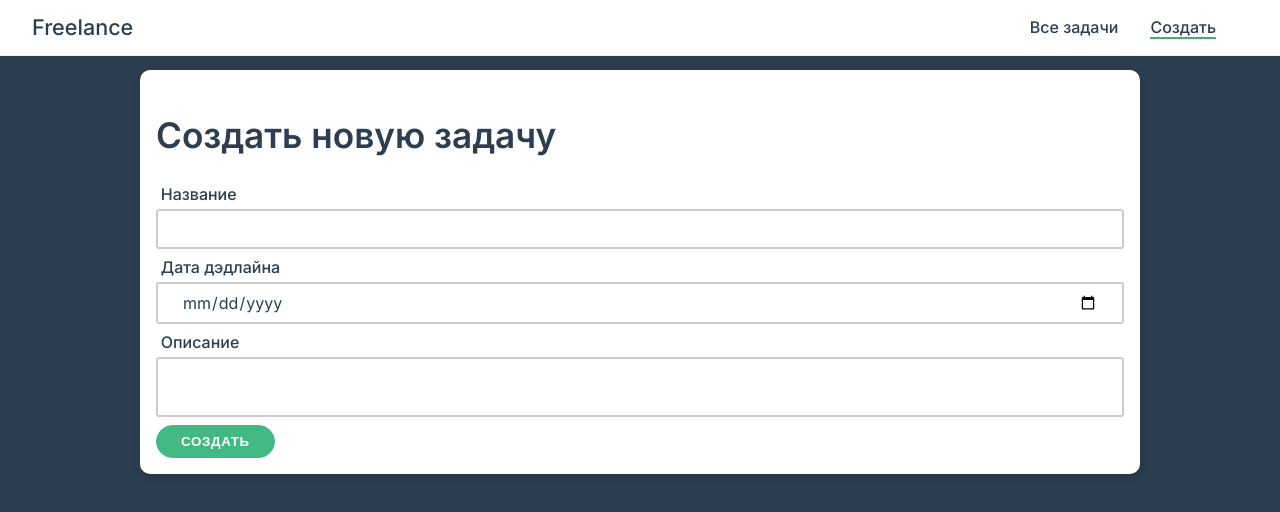
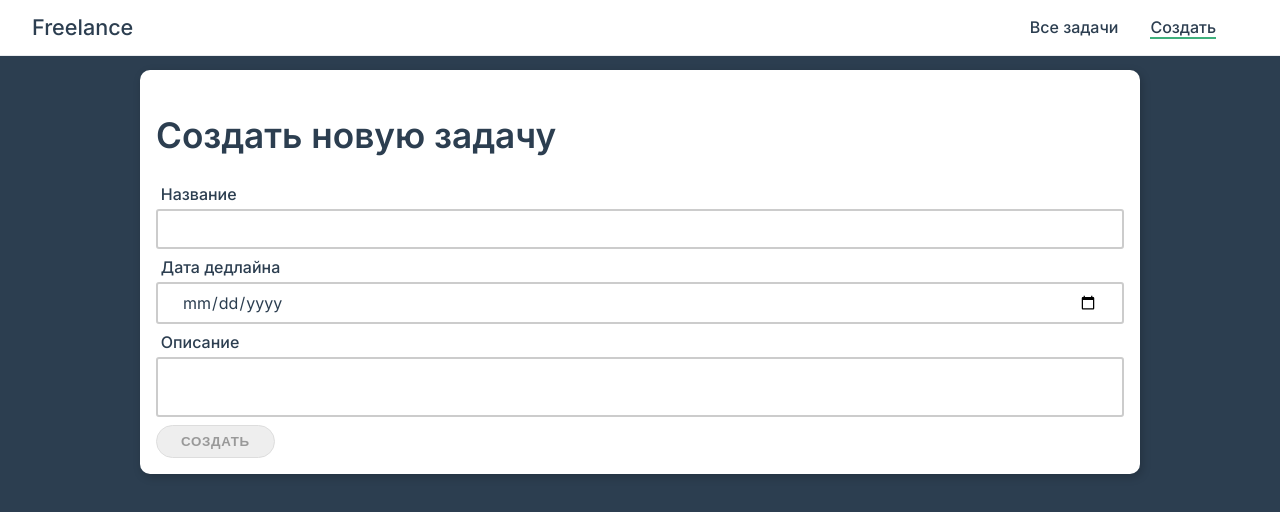
Before and after one commit to ilg2005/composition, a Vue app: page /new in a window 1280 px wide. Shown: the top 512 px of the page. Built offline with nearby package versions, Linux system fonts and the light colour scheme.

Commit message:
валидация submit при создании новой задачи

```diff
--- a/src/views/NewTaskView.vue
+++ b/src/views/NewTaskView.vue
@@ -1,25 +1,47 @@
 <template>
-  <form class="card">
+  <form class="card" @submit.prevent="createTask">
     <h1>Создать новую задачу</h1>
     <div class="form-control">
       <label for="title">Название</label>
-      <input type="text" id="title">
+      <input type="text" id="title" v-model="task.title">
     </div>
 
     <div class="form-control">
-      <label for="date">Дата дэдлайна</label>
-      <input type="date" id="date">
+      <label for="date">Дата дедлайна</label>
+      <input type="date" id="date" v-model="task.deadline">
     </div>
 
     <div class="form-control">
       <label for="description">Описание</label>
-      <textarea id="description"></textarea>
+      <textarea id="description" v-model="task.description"></textarea>
     </div>
 
-    <button class="btn primary">Создать</button>
+    <button class="btn primary" :disabled="!isValid">Создать</button>
   </form>
 </template>
 
 
-<script>
+<script setup>
+import {reactive, computed, } from 'vue'
+
+const task = reactive({
+  id: Date.now(),
+  title: null,
+  deadline: null,
+  description: null,
+  status: 'active'
+})
+
+const isValid =
+  computed(() => {
+    return !Object.values(task).includes(null)
+  })
+
+
+
+const createTask = () => {
+  if (isValid.value) {
+    console.log(task)
+  }
+}
 </script>
--- a/src/views/TaskView.vue
+++ b/src/views/TaskView.vue
@@ -2,7 +2,7 @@
   <div class="card">
     <h2>Название задачи</h2>
     <p><strong>Статус</strong>: <AppStatus :type="'done'" /></p>
-    <p><strong>Дэдлайн</strong>: {{ new Date().toLocaleDateString() }}</p>
+    <p><strong>Дедлайн</strong>: {{ new Date().toLocaleDateString() }}</p>
     <p><strong>Описание</strong>: Описание задачи</p>
     <div>
       <button class="btn">Взять в работу</button>
```
